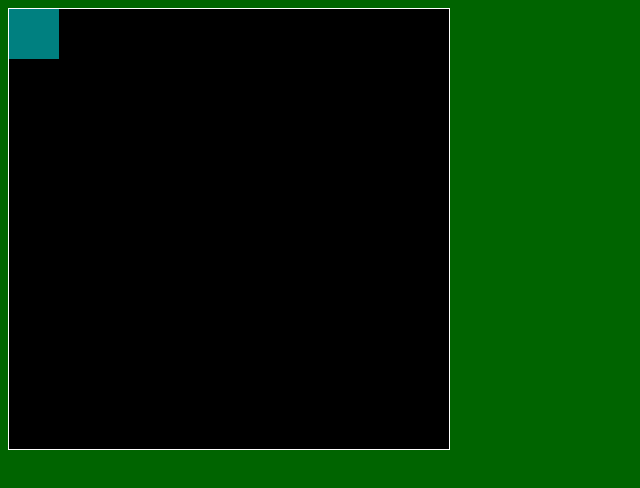
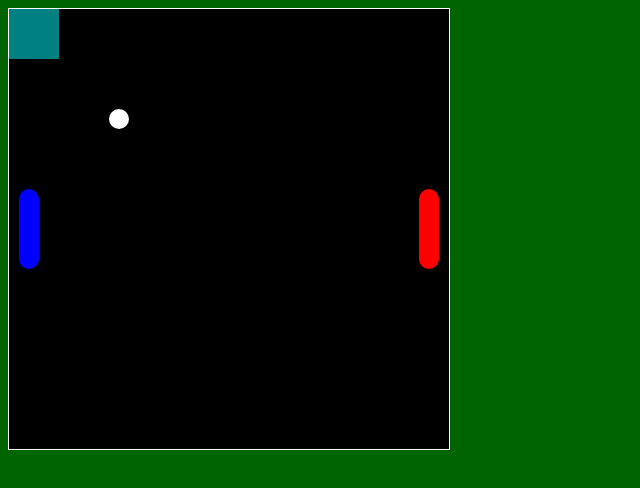
Before and after one commit to ConnorBerlinWall/ConnorBerlinWall.github.io, a plain HTML site: page asd-projects/pong/index.html in a window 1280 px wide. Shown: the whole page, without its empty margins (0-640 px from the left). Drawn offline with Linux system fonts and the light colour scheme.

Commit message:
saving pong

```diff
--- a/asd-projects/pong/index.css
+++ b/asd-projects/pong/index.css
@@ -19,3 +19,39 @@ body {
 /*   left: 100px; */  /* Uncomment if you want to set a "starting" position */
 /*   top: 100px;  */  /* Uncomment if you want to set a "starting" position */
 }
+#leftPaddle {
+  /* appearance */
+  background-color: rgb(255, 0, 0);
+  width: 20px;
+  height: 80px;
+  border-radius: 20px;
+
+  /* positioning */
+  position: absolute;
+  top: 180px;
+  left: 410px;
+}
+#rightPaddle {
+  /* appearance */
+  background-color: rgb(0, 0, 255);
+  width: 20px;
+  height: 80px;
+  border-radius: 20px;
+
+  /* positioning */
+  position: absolute;
+  top: 180px;
+  left: 10px;
+}
+#ball {
+  /* appearance */
+  background-color: white;
+  width: 20px;
+  height: 20px;
+  border-radius: 10px;
+
+  /* positioning */
+  position: absolute;
+  top: 100px;
+  left: 100px;
+}
--- a/asd-projects/pong/index.html
+++ b/asd-projects/pong/index.html
@@ -12,7 +12,12 @@
 
   <body>
     <div id='board'>
-      <div id='gameItem'></div>
+      <div id ='gameItem'></div>
+      <div id = 'leftPaddle'></div>
+      <div id = 'rightPaddle'></div>
+      <div id = 'ball'></div>
+      <div id = 'P1score'></div>
+      <div id = 'P2score'></div>
     </div>
   </body>
 </html>
--- a/asd-projects/pong/index.js
+++ b/asd-projects/pong/index.js
@@ -42,6 +42,16 @@ function runProgram(){
   ////////////////////////// HELPER FUNCTIONS ////////////////////////////////////
   ////////////////////////////////////////////////////////////////////////////////
 
+ function ObjectFactory (id){
+  var newObj = {}
+  newObj.id = id
+  newObj.x = parseFloat((id).css("left"))
+  newObj.y = parseFloat((id).css("top"))
+  newObj.speedX = speedX
+  newObj.speedY = speedY
+  newObj.width = $(id).width()
+  newObj.height = $(id).height()
+ }
 
   function endGame() {
     // stop the interval timer
--- a/asd-projects/sorting/index.js
+++ b/asd-projects/sorting/index.js
@@ -28,7 +28,8 @@ async function bubbleSort(array) {
 }
 
 // TODO 3: Implement quickSort
-//determines if the left or right values are bigger than one another, if they aren't it partitions the array and if they are it recurses itself and changes the values of left and right until they are equal
+//determines if the left or right values are bigger than one another
+//if they aren't it partitions the array and if they are it recurses itself and changes the values of left and right until they are equal
 async function quickSort(array, left, right) {
     if(right - left > 0) {
         var index = await partition(array, left, right)
```
Also changed, not shown: portfolio.html (+1 -0 lines).
